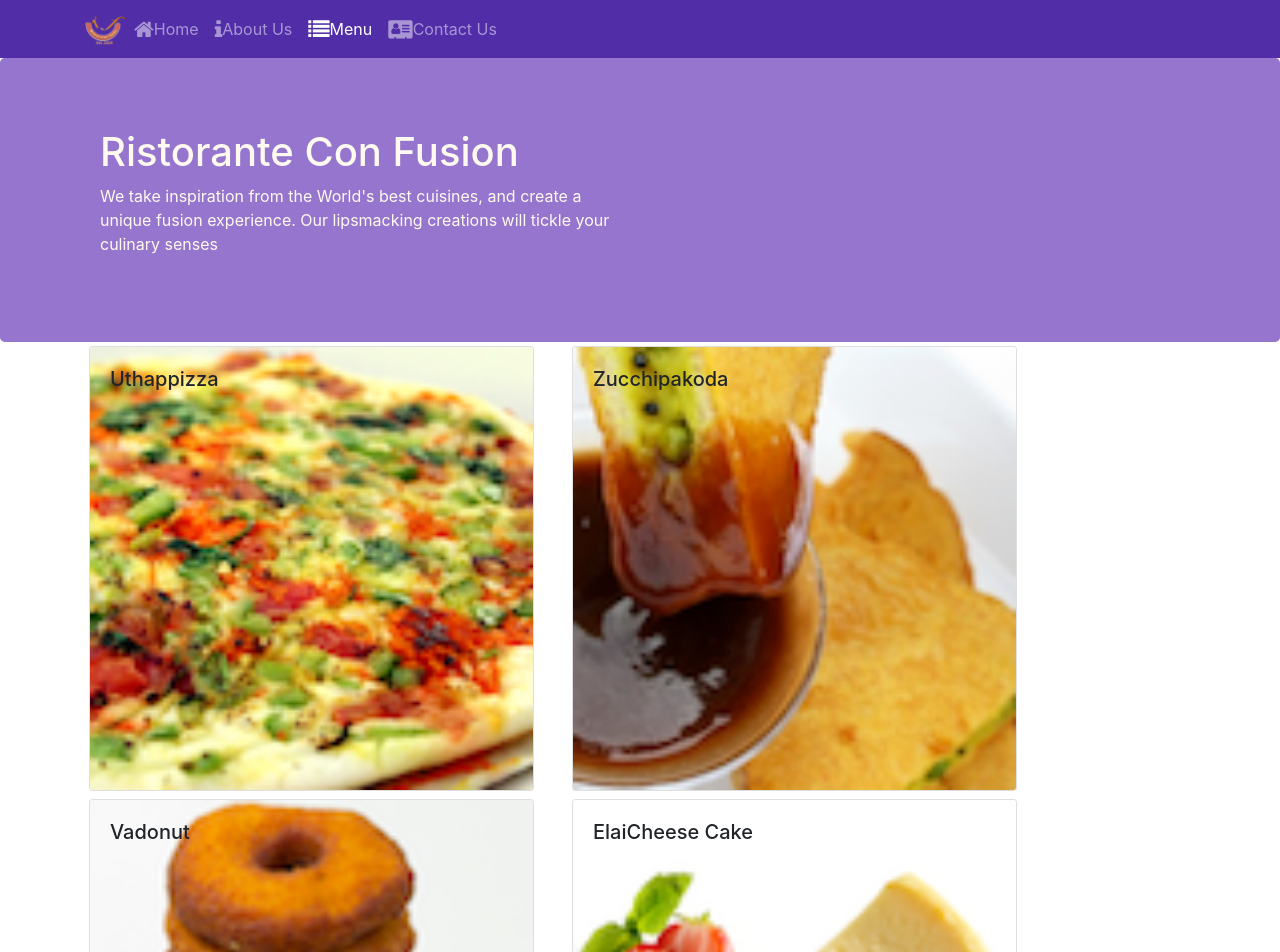
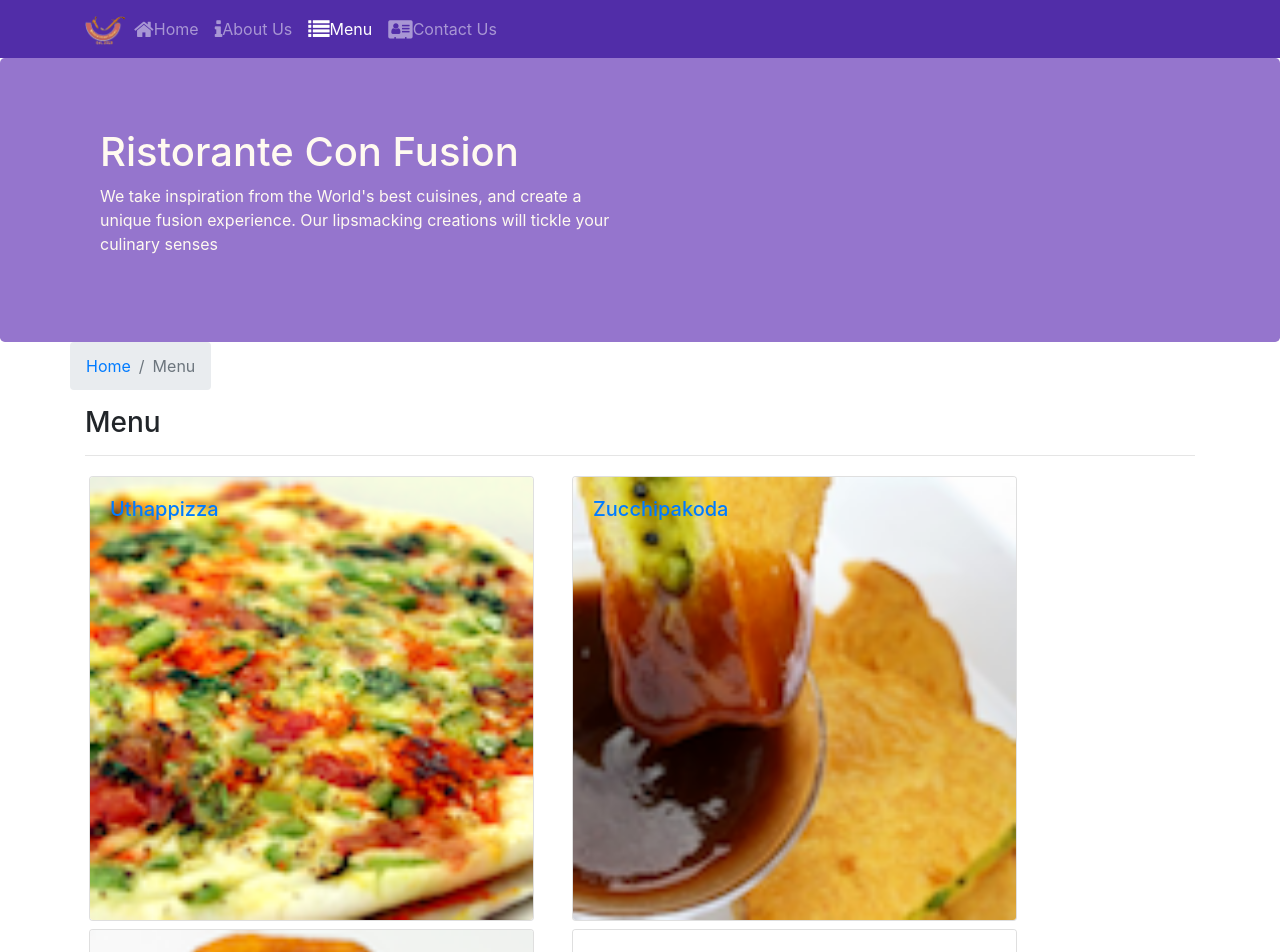
Before and after one commit to vthien3009/git-test, a React (Create React App) app: page /menu in a window 1280 px wide. Shown: the top 952 px of the page. Built offline with nearby package versions, Linux system fonts and the light colour scheme.

Commit message:
LAB05_4 con dang loi

```diff
--- a/src/components/ContactComponent.js
+++ b/src/components/ContactComponent.js
@@ -1,8 +1,22 @@
-import React from 'react';
+import React from "react";
+import { Breadcrumb, BreadcrumbItem } from "bootstrap";
+import { Link } from "react-router-dom";
 
 function Contact(props) {
-    return(
+  return (
     <div className="container">
+      <div className="row">
+        <Breadcrumb>
+          <BreadcrumbItem>
+            <Link to="/home">Home</Link>
+          </BreadcrumbItem>
+          <BreadcrumbItem active>Menu</BreadcrumbItem>
+        </Breadcrumb>
+        <div className="col-12">
+          <h3>Menu</h3>
+          <hr />
+        </div>
+      </div>
       <div className="row row-content">
         <div className="col-12">
           <h3>Location Information</h3>
@@ -10,12 +24,18 @@
         <div className="col-12 col-sm-4 offset-sm-1">
           <h5>Our Address</h5>
           <address>
-                        121, Clear Water Bay Road<br />
-                        Clear Water Bay, Kowloon<br />
-                        HONG KONG<br />
-                        <i className="fa fa-phone"></i>: +852 1234 5678<br />
-                        <i className="fa fa-fax"></i>: +852 8765 4321<br />
-                        <i className="fa fa-envelope"></i>: <a href="mailto:confusion@food.net">confusion@food.net</a>
+            121, Clear Water Bay Road
+            <br />
+            Clear Water Bay, Kowloon
+            <br />
+            HONG KONG
+            <br />
+            <i className="fa fa-phone"></i>: +852 1234 5678
+            <br />
+            <i className="fa fa-fax"></i>: +852 8765 4321
+            <br />
+            <i className="fa fa-envelope"></i>:{" "}
+            <a href="mailto:confusion@food.net">confusion@food.net</a>
           </address>
         </div>
         <div className="col-12 col-sm-6 offset-sm-1">
@@ -23,9 +43,23 @@
         </div>
         <div className="col-12 col-sm-11 offset-sm-1">
           <div className="btn-group" role="group">
-                        <a role="button" className="btn btn-primary" href="tel:+85212345678"><i className="fa fa-phone"></i> Call</a>
-                        <a role="button" className="btn btn-info"><i className="fa fa-skype"></i> Skype</a>
-                        <a role="button" className="btn btn-success" href="mailto:confusion@food.net"><i className="fa fa-envelope-o"></i> Email</a>
+            <a
+              role="button"
+              className="btn btn-primary"
+              href="tel:+85212345678"
+            >
+              <i className="fa fa-phone"></i> Call
+            </a>
+            <a role="button" className="btn btn-info">
+              <i className="fa fa-skype"></i> Skype
+            </a>
+            <a
+              role="button"
+              className="btn btn-success"
+              href="mailto:confusion@food.net"
+            >
+              <i className="fa fa-envelope-o"></i> Email
+            </a>
           </div>
         </div>
       </div>
--- a/src/components/DishdetailComponent.js
+++ b/src/components/DishdetailComponent.js
@@ -1,5 +1,6 @@
 import React, { Component } from "react";
-import { Card, CardImg, CardText, CardBody, CardTitle } from "reactstrap";
+import { Card, CardImg, CardText, CardBody, CardTitle, Breadcrumb, BreadcrumbItem  } from "reactstrap";
+import {Link} from 'react-router-dom';
 
 function RenderDish(props) {
   return (
@@ -50,6 +51,16 @@
     return (
       <div className="container">
         <div className="row">
+          <Breadcrumb>
+            <BreadcrumbItem><Link to="/menu">Menu</Link></BreadcrumbItem>
+            <BreadcrumbItem active>{props.dish.name}</BreadcrumbItem>
+          </Breadcrumb>
+        </div>
+        <div className="col-12">
+            <h3>{props.dish.name}</h3>
+            <hr />
+        </div>
+        <div className="row">
           {/* sử dụng đoạn này để chạy hàm render(dish) được chọn */}
           <RenderDish dish={props.dish} />
           {/* sử dụng đoạn này để lấy renderComments(comment) tương ứng với dish được chọn */}
--- a/src/components/MainComponent.js
+++ b/src/components/MainComponent.js
@@ -33,12 +33,21 @@
         />
       );
     }
+
+    const DishWithId = ({match})=>{
+      return(
+        <DishDetail dish={this.state.dishes.filter((dish)=> dish.id === parseInt(match.params.dishId,10))[0]}
+        comments = {this.state.comments.filter((comment)=> comment.dishId)}
+        />
+      );
+    }
     return (
       <div className="App">
         <Header />
         <Switch>
           <Route path="/home" component={HomePage} />
           <Route exact path="/menu" component={()=> <Menu dishes={this.state.dishes}/>} />
+          <Route path="/menu/:dishId" component={DishWithId} />
           <Route exact path="/contactus" component = {Contact}/>
           <Redirect to="/home" />
         </Switch>
--- a/src/components/MenuComponents.js
+++ b/src/components/MenuComponents.js
@@ -3,21 +3,24 @@
   Card,
   CardImg,
   CardImgOverlay,
-  CardText,
-  CardBody,
   CardTitle,
+  Breadcrumb,
+  BreadcrumbItem
 } from "reactstrap";
 import DishDetail from "./DishdetailComponent";
+import {Link} from "react-router-dom"
 
 
-function RenDerMenu({dish, toClick}) {
+function RenDerMenuItem({dish, toClick}) {
   return(
 /* CPN cha (Main CPN) đã truyền toClick vào vào props để có thể sử dụng toClick phải có props và sau khi click sẽ truyền dish.id qua CPN cha, sau đó CPN cha sẽ gọi hàm onDishSelect(dishId) để thay đổi selectedDish: dish.id ở state */
-      <Card onClick={() => toClick(dish.id)}>
-        <CardImg width="100%" src={dish.image} alt={dish.name} />
-        <CardImgOverlay>
-            <CardTitle>{dish.name}</CardTitle>
-        </CardImgOverlay>
+      <Card>
+        <Link to={`/menu/${dish.id}`}>
+          <CardImg width="100%" src={dish.image} alt={dish.name} />
+          <CardImgOverlay>
+              <CardTitle>{dish.name}</CardTitle>
+          </CardImgOverlay>
+        </Link>
       </Card>
   );
 }
@@ -27,7 +30,7 @@
       const menu = props.dishes.map((dish) => {
         return (
           <div key={dish.id} className="col-12 col-md-5 m-1">
-            <RenDerMenu dish={dish} toClick={props.toClick} />
+            <RenDerMenuItem dish={dish} toClick={props.toClick} />
           </div>
 
         );
@@ -35,9 +38,19 @@
 
       return (
         <div className="container">
-          <div className="row">{menu}</div>
           <div className="row">
-            <DishDetail dish={props.selectedDish} />
+            <Breadcrumb>
+              <BreadcrumbItem><Link to="/home">Home</Link></BreadcrumbItem>
+              <BreadcrumbItem active>Menu</BreadcrumbItem>
+            </Breadcrumb>
+
+            <div className="col-12">
+              <h3>Menu</h3>
+              <hr />
+            </div>
+          </div>
+          <div className="row">
+            {menu}
           </div>
         </div>
       );
```
Lines whose indentation alone changed are shown as unchanged.
